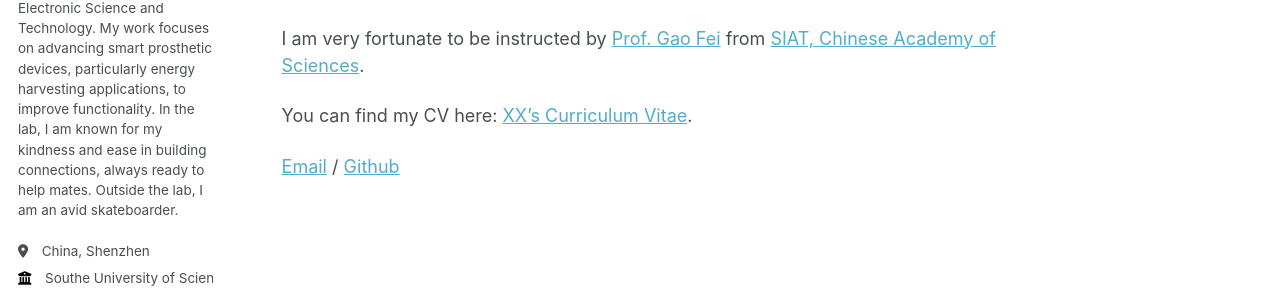
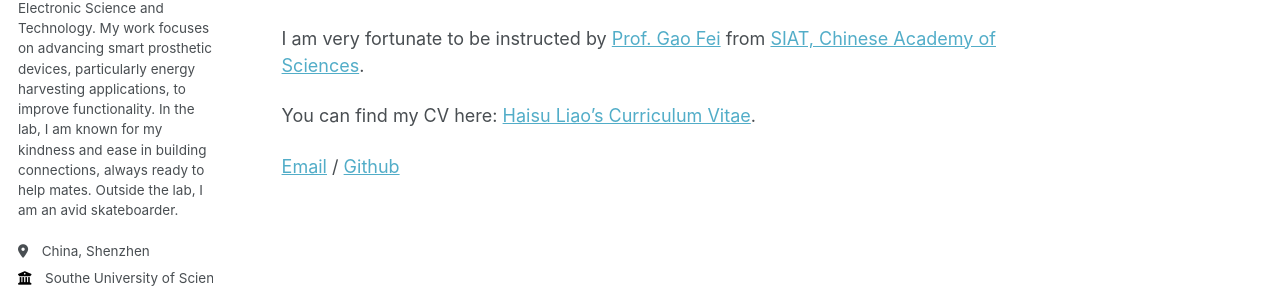
Before and after one commit to liaohaisu/Liao-haisu.github.io, a Jekyll site: the page built from _pages/about.md, in a window 1280 px wide and 1061 px high. Shown: the part 460-758 px from the top of the window. Built offline with Jekyll 4.4.1, drawn with Linux system fonts in a browser that asks for light colours; some web fonts are replaced.

Commit message:
about.md

```diff
--- a/_pages/about.md
+++ b/_pages/about.md
@@ -18,6 +18,6 @@ My research interests include energy harvesting, human gaits, lower limb prosthe
 
 I am very fortunate to be instructed by [Prof. Gao Fei](https://people.ucas.edu.cn/~GAOFEI2/) from [ SIAT, Chinese Academy of Sciences](https://www.siat.ac.cn//).
 
-You can find my CV here: [XX's Curriculum Vitae](../assets/PHD Academic CV -no Patent.pdf).
+You can find my CV here: [Haisu Liao's Curriculum Vitae](../assets/PHD Academic CV -no Patent.pdf).
 
 [Email](hs.liao@siat.ac.cn) / [Github](https://liaohaisu.github.io/Liao-haisu.github.io/)
```
